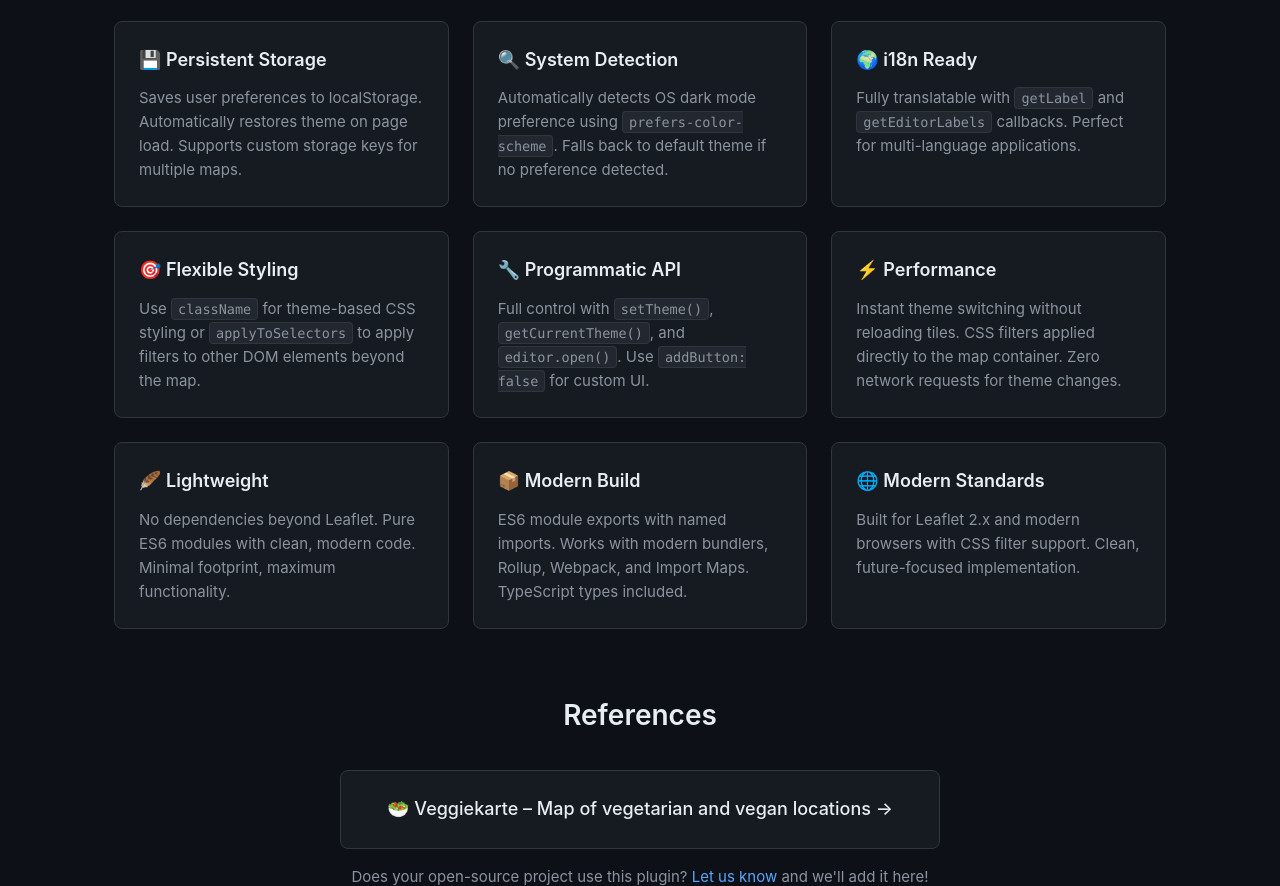
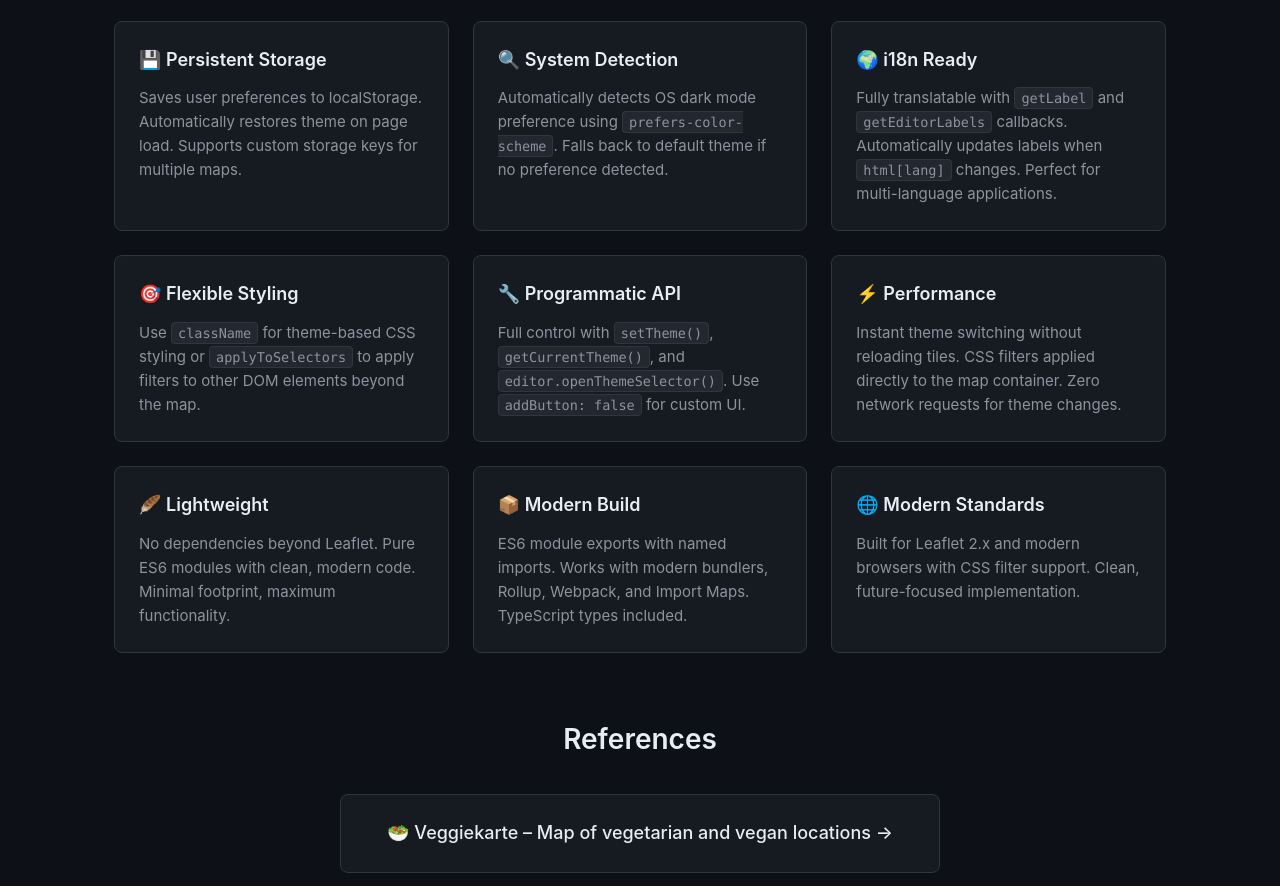
Before and after one commit to KristjanESPERANTO/leaflet-theme-control, a website: page index.html in a window 1280 px wide. Shown: the part 1112-1998 px from the top of the page. Drawn offline with Linux system fonts and the light colour scheme.

Commit message:
chore: correct API references and improve discoverability
- Fix editor.open() → editor.openThemeSelector() in index.html
- Update i18n description to mention auto-update on language change
- Fix GitHub URLs in index.html
- Add keywords to package.json: theme-editor, i18n, filter, leaflet-plugin

```diff
--- a/index.html
+++ b/index.html
@@ -392,7 +392,10 @@
           </div>
           <div class="feature">
             <h3>🌍 i18n Ready</h3>
-            <p>Fully translatable with <code>getLabel</code> and <code>getEditorLabels</code> callbacks. Perfect for multi-language applications.</p>
+            <p>
+              Fully translatable with <code>getLabel</code> and <code>getEditorLabels</code> callbacks. Automatically updates labels when <code>html[lang]</code> changes. Perfect
+              for multi-language applications.
+            </p>
           </div>
           <div class="feature">
             <h3>🎯 Flexible Styling</h3>
@@ -400,7 +403,10 @@
           </div>
           <div class="feature">
             <h3>🔧 Programmatic API</h3>
-            <p>Full control with <code>setTheme()</code>, <code>getCurrentTheme()</code>, and <code>editor.open()</code>. Use <code>addButton: false</code> for custom UI.</p>
+            <p>
+              Full control with <code>setTheme()</code>, <code>getCurrentTheme()</code>, and <code>editor.openThemeSelector()</code>. Use <code>addButton: false</code> for custom
+              UI.
+            </p>
           </div>
           <div class="feature">
             <h3>⚡ Performance</h3>
@@ -424,7 +430,7 @@
         <a href="https://veggiekarte.de/" target="_blank" rel="noopener" class="reference-link"> 🥗 Veggiekarte – Map of vegetarian and vegan locations → </a>
         <p style="text-align: center; color: var(--text-muted); font-size: 15px; margin-bottom: 64px">
           Does your open-source project use this plugin?
-          <a href="https://github.com/piratenpanda/leaflet-theme-control/issues" target="_blank" rel="noopener">Let us know</a> and we'll add it here!
+          <a href="https://github.com/kristjanesperanto/leaflet-theme-control/issues" target="_blank" rel="noopener">Let us know</a> and we'll add it here!
         </p>
       </main>
 
@@ -434,7 +440,7 @@
             <div class="footer-links">
               <a href="https://www.npmjs.com/package/leaflet-theme-control" target="_blank" rel="noopener">📦 npm</a>
               <span class="footer-separator">•</span>
-              <a href="https://github.com/piratenpanda/leaflet-theme-control" target="_blank" rel="noopener">📚 GitHub</a>
+              <a href="https://github.com/kristjanesperanto/leaflet-theme-control" target="_blank" rel="noopener">📚 GitHub</a>
               <span class="footer-separator">•</span>
               <a href="README.md" target="_blank" rel="noopener">📖 Documentation</a>
               <span class="footer-separator">•</span>
--- a/package.json
+++ b/package.json
@@ -25,11 +25,14 @@
     "leaflet",
     "dark-mode",
     "theme",
+    "theme-editor",
     "accessibility",
     "css-filter",
     "map",
     "grayscale",
-    "high-contrast"
+    "high-contrast",
+    "filter",
+    "leaflet-plugin"
   ],
   "author": "Kristjan ESPERANTO",
   "license": "MIT",
```
